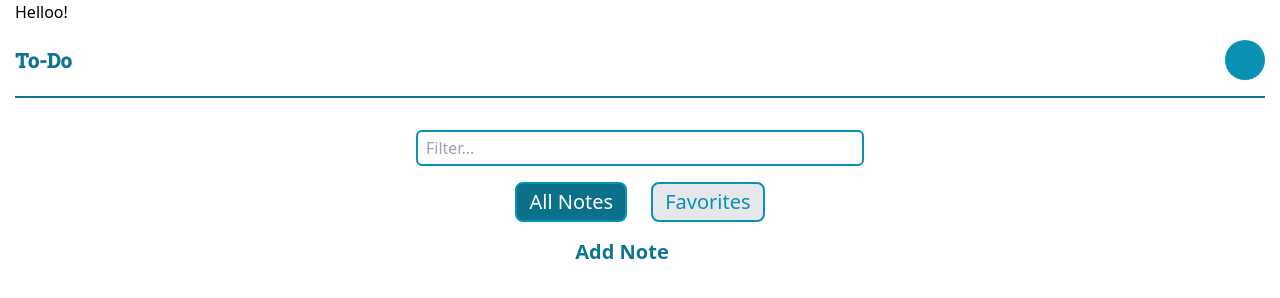
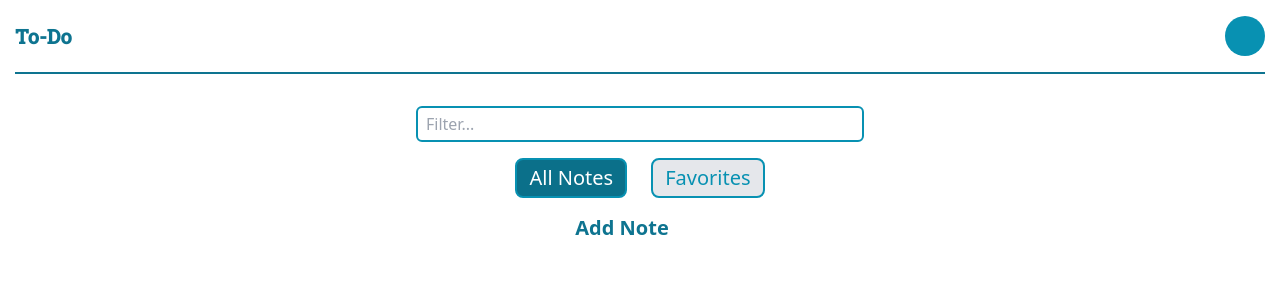
Before and after one commit to pivnenkowebdev/Notes, a website built with webpack: page dist/index.html in a window 1280 px wide. Built offline with nearby package versions, Linux system fonts and the light colour scheme; files whose address does not match are found by name.

Commit message:
feat: add new dist

```diff
--- a/dist/index.html
+++ b/dist/index.html
@@ -1 +1 @@
-<!doctype html><html lang="en"><head><meta charset="UTF-8"><meta name="viewport" content="width=device-width,initial-scale=1"><title></title><link rel="shortcut icon" href="img/favicond7992a3351427cb8329a.svg" type="image/x-icon"><script defer="defer" src="main.e5c7a74fd2b2ec316322.js"></script><link href="css/main15bf57d2864e23e6c697.css" rel="stylesheet"></head><body><h1>Helloo!</h1></body></html>
+<!doctype html><html lang="en"><head><meta charset="UTF-8"><meta name="viewport" content="width=device-width,initial-scale=1"><title></title><link rel="shortcut icon" href="img/favicond7992a3351427cb8329a.svg" type="image/x-icon"><script defer="defer" src="main.9b0471f3bed59722b10b.js"></script><link href="css/main15bf57d2864e23e6c697.css" rel="stylesheet"></head><body></body></html>
```
Also changed, not shown: 2 other files.
